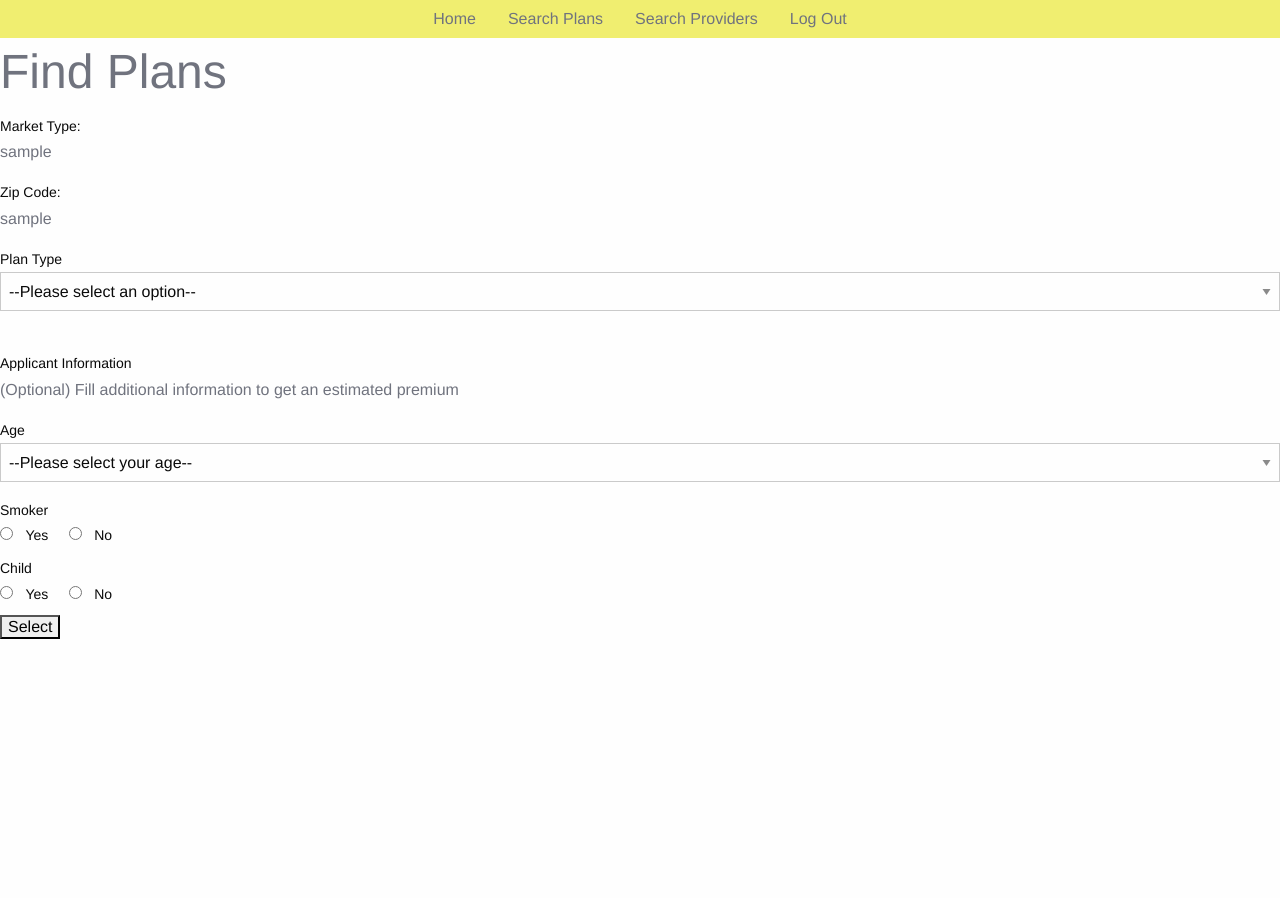
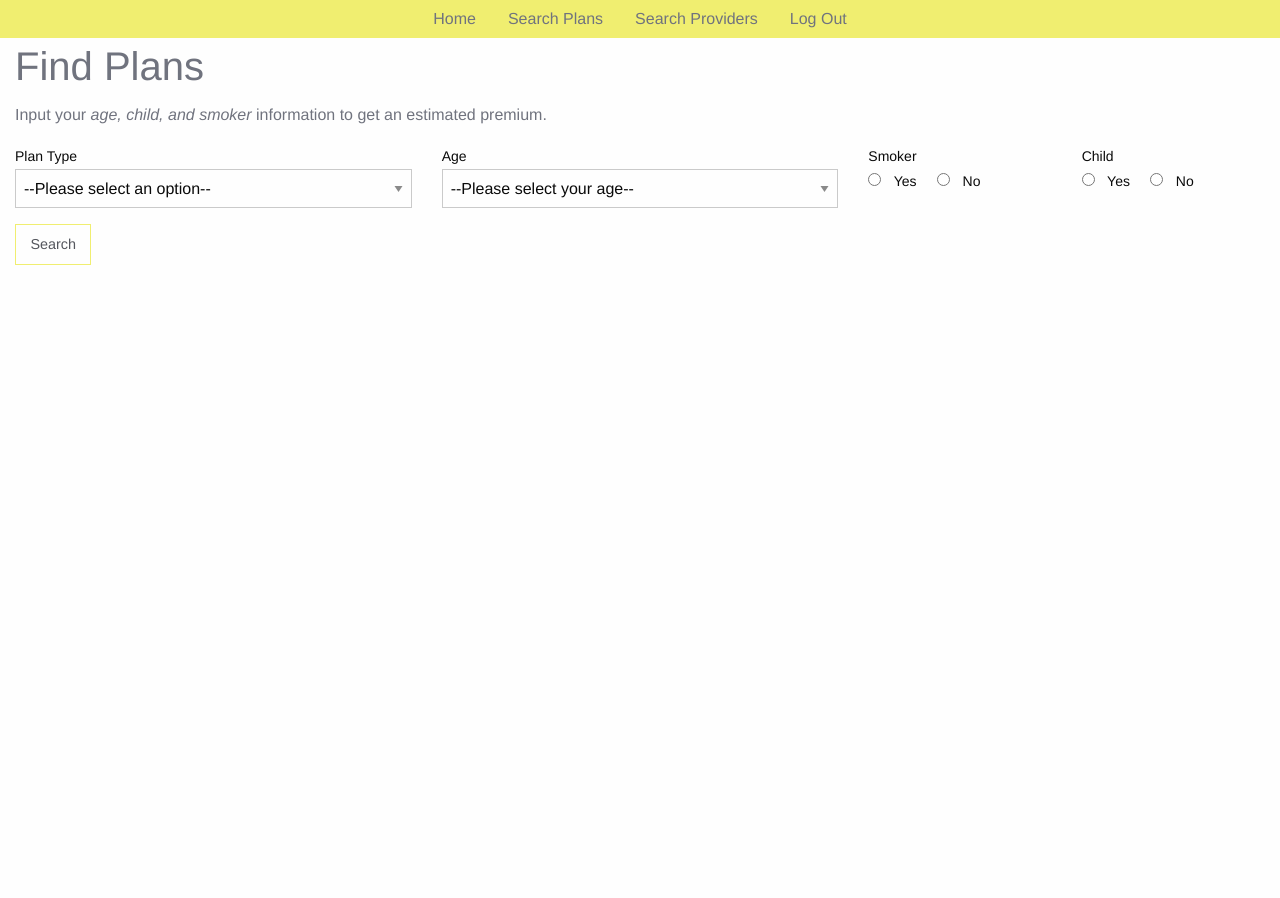
Before and after one commit to s-tao/whats-my-care, a Flask app: page /search_plans in a window 1280 px wide. Run offline with Flask 2, Linux system fonts and the light colour scheme; the visitor is signed in with stand-in values (Sample User, id 1); data comes from the database, SQL or seed files in the repository; some libraries are stand-ins or nearby versions.

Commit message:
search plans page styled, buttons + tables in process

```diff
--- a/server.py
+++ b/server.py
@@ -144,9 +144,8 @@ def show_plans():
     # Return medical plans based off user's zip code and fips code
     # TEMP COMMENTING OUT TO BUILD FRONT END WITHOUT CALLING
     # plans = show_medical_plans(user, age, smoker, child)
-
+    # print(plans)
     plans = temp_data_call()
-
     return jsonify(plans)
 
 
--- a/static/js/plans.js
+++ b/static/js/plans.js
@@ -179,6 +179,7 @@ previousButton.on('click', individualMedPlan, (evt) => {
   const formInput = applicantForm();
 
   $.get('/show_plans.json', formInput, individualMedPlan);
+  moreButton.show();
 
 });
 
--- a/templates/search_plans.html
+++ b/templates/search_plans.html
@@ -8,80 +8,110 @@
 
 {% block content %}
 
-<div class="container">
-  <h1>Find Plans</h1>
-  <!-- make auto-fill in line with each other -->
-  <div class="sub-container">
-    <label>Market Type:</label>
-    <p class="auto-fill">{{ user.market }}</p>
-  </div>
-  <div class="sub-container">
-    <label>Zip Code:</label>
-    <p class="auto-fill">{{ user.zip_code }}</p>
+<div class="grid-y medium-grid-frame">
+  <div class="grid-x grid-padding-x">
+    <div class="cell medium-12">
+      <h2>Find Plans</h2>
+      <p>
+        Input your <em>age, child, and smoker</em> information to
+        get an estimated premium.
+      </p>
     </div>
   </div>
-<div class="container">
     <form action="/show_plans.json" id="plan-form" method="GET">
-    <div class="sub-container">
-      <label>Plan Type</label>
+    <div class="cell medium-auto medium-cell-block-container">
+      <div class="grid-x grid-padding-x">
+        <div class="cell medium-4 medium-cell-block">
+          <label>
+            Plan Type
             <select name="plan-option" required="required">
               <option value=""> --Please select an option-- </option>
               <option value="medical">Medical</option>
               <option value="dental">Dental</option>
               <option value="vision">Vision</option>
             </select>
+          </label>
         </div>
-    <br>
-    <div class="sub-container">
-      <label>Applicant Information</label>
-      <p>(Optional) Fill additional information to get an estimated premium</p>
-    </div>
-    <div class="sub-container">
-      <label>Age</label>
+        <div class="cell medium-4 medium-cell-block">
+          <label>
+            Age
             <select name="age">
               <option value=""> --Please select your age-- </option>
               {% for num in range(1, 66) %}
                 <option value="{{ num }}">{{ num }}</option>
               {% endfor %}
             </select>
+          </label>
         </div>
-    <div>
-      <label>Smoker</label>
+        <div class="cell medium-2 medium-cell-block">
+          <label>
+            Smoker
+          </label>
           <input type="radio" id="smoker" name="smoker" value="true">
-        <label for="smoker">Yes</label>
+          <label for="smoker">
+            Yes
+          </label>
           <input type="radio" id="non-smoker" name="smoker" value="false">
-        <label for="non-smoker">No</label>
+          <label for="non-smoker">
+            No
+          </label>
         </div>
-    <div>
-      <label>Child</label>
+        <div class="cell medium-2 medium-cell-block">
+          <label>
+            Child
+          </label>
           <input type="radio" id="child" name="child" value="true">
-        <label for="child">Yes</label>
+          <label for="child">
+            Yes
+          </label>
           <input type="radio" id="non-child" name="child" value="false">
-        <label for="non-child">No</label>
+          <label for="non-child">
+            No
+          </label>
         </div>
-    <input type="submit" value="Select" id="submit-btn">
+      </div>
+    </div>
+    <div class="cell medium-auto medium-cell-block-container">
+      <div class="grid-x grid-padding-x">
+        <div class="cell medium-12 medium-cell-block">
+          <button type="submit" id="submit-btn" class="hollow button">
+            Search
+          </button>
+        </div>
+      </div>
+    </div>
   </form>
-</div>
 
-    <!-- incorporate <span> in ajax to change plan type (ie: med, dental) -->
-
-<div class="container" id="display-plans-div">
+  <div class="cell medium-auto medium-cell-block-container">
+    <div class="grid-x grid-padding-x align-center">
+      <div class="cell medium-8 medium-cell-block-y" id="display-plans-div">
         <form action="/save_plans" id="save-plans-form" method="POST">
           <fieldset>
-      <div class="all-plans">
-      </div>
-      <input type="submit" value="Save Plans">
+            <div class="all-plans"></div>
+            <button type="submit" class="hollow button">Save Plans</button>
           </fieldset>
         </form>
       </div>
-
-<div class="container">
-  <button id="click-more-plans" name="more-plans">View More</button>
+    </div>
   </div>
 
-<div class="container">
-  <button id="click-previous-plans" name="previous-plans">View Previous</button>
+  <div class="cell medium-auto medium-cell-block-container">
+    <div class="grid-x grid-padding-x align-justify text-center">
+      <div class="cell medium-3">
+        <button id="click-previous-plans" class="hollow button" name="previous-plans">
+          View Previous
+        </button>
       </div>
+      <div class="cell medium-3">
+        <button id="click-more-plans" class="hollow button" name="more-plans">
+          View More
+        </button>
+      </div>
+    </div>
+  </div>
+</div>
+
+
 
 <script src="/static/js/plans.js"></script>
 
```
Also changed, not shown: templates/user_profile.html (+38 -3 lines), 1 other file. Lines whose indentation alone changed are shown as unchanged.
